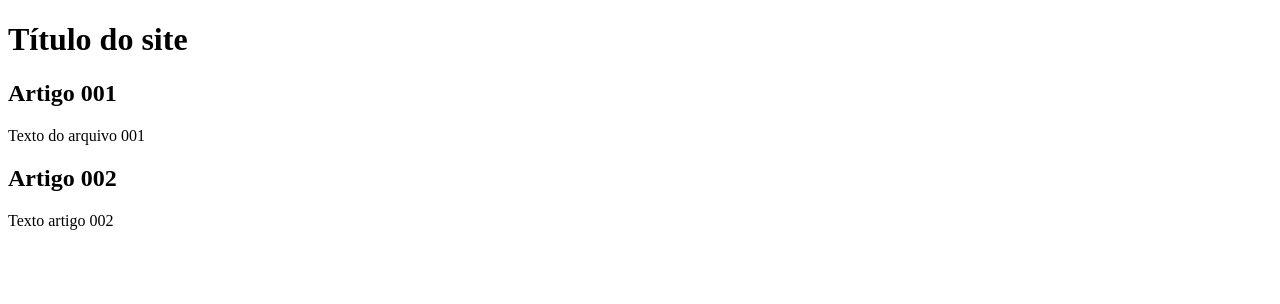
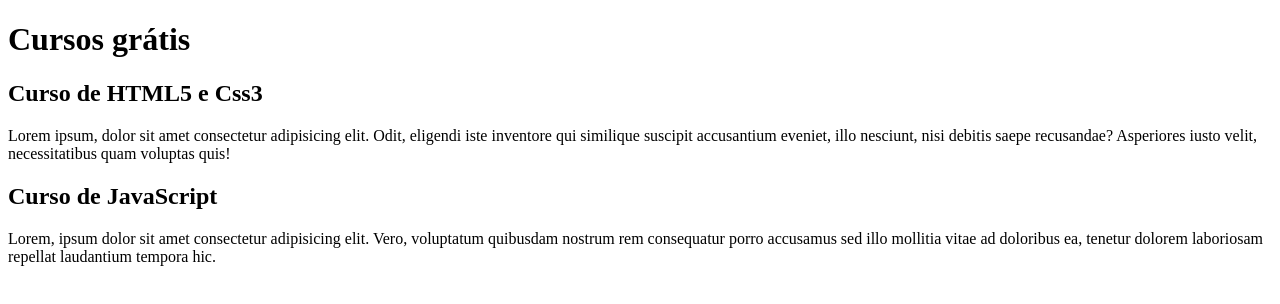
Before and after one commit to LuizNascmento/projeto-site, a plain HTML site: page index.html in a window 1280 px wide. Drawn offline with Linux system fonts and the light colour scheme.

Commit message:
comecei a escrever o conteúdo

```diff
--- a/index.html
+++ b/index.html
@@ -8,15 +8,15 @@
 <body>
     <main>
         <header>
-            <h1>Título do site</h1>
+            <h1>Cursos grátis</h1>
         </header>
         <article>
-            <h2>Artigo 001</h2>
-            <p>Texto do arquivo 001</p>
+            <h2>Curso de HTML5 e Css3</h2>
+            <p>Lorem ipsum, dolor sit amet consectetur adipisicing elit. Odit, eligendi iste inventore qui similique suscipit accusantium eveniet, illo nesciunt, nisi debitis saepe recusandae? Asperiores iusto velit, necessitatibus quam voluptas quis!</p>
         </article>
         <article>
-            <h2>Artigo 002</h2>
-            <p>Texto artigo 002</p>
+            <h2>Curso de JavaScript</h2>
+            <p>Lorem, ipsum dolor sit amet consectetur adipisicing elit. Vero, voluptatum quibusdam nostrum rem consequatur porro accusamus sed illo mollitia vitae ad doloribus ea, tenetur dolorem laboriosam repellat laudantium tempora hic.</p>
         </article>
     </main>
 </body>
```
